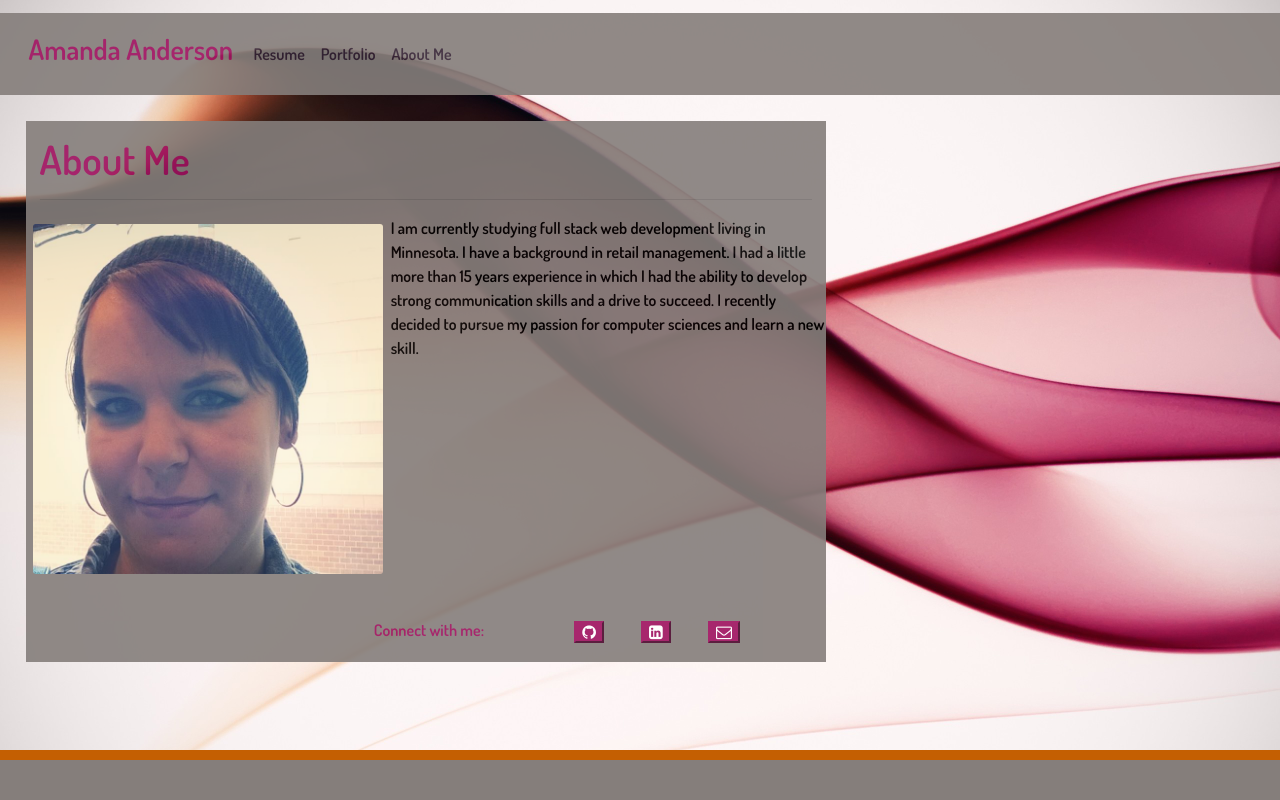
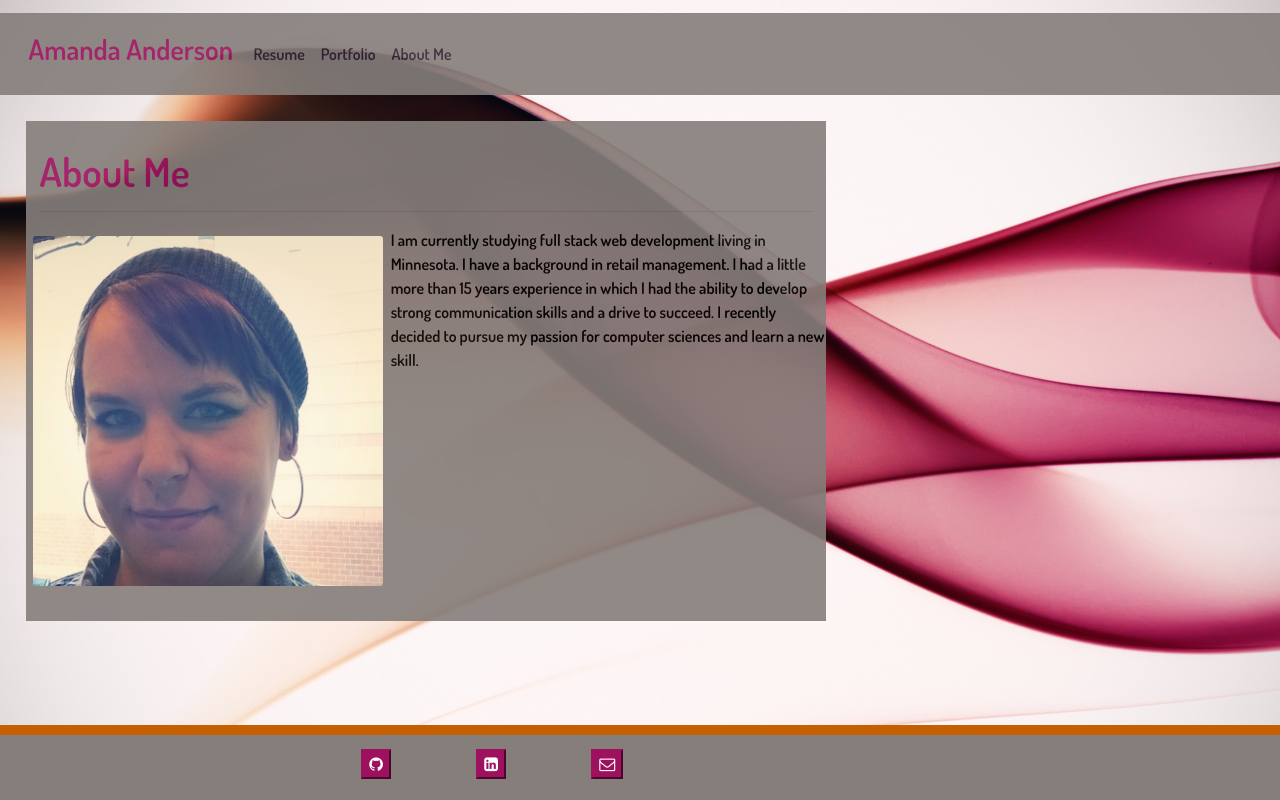
Before and after one commit to aanderson120/HtmlPortfolio, a plain HTML site: page index.html in a window 1280 px wide. Drawn offline with nearby package versions, Linux system fonts and the light colour scheme.

Commit message:
readme update

```diff
--- a/Assets/CSS/style.css
+++ b/Assets/CSS/style.css
@@ -135,18 +135,18 @@ p {
     float: right;
 }
 
-.socials {
-    margin-top: 5%;
-    color: rgb(158, 17, 95);
-}
-
 button {
     color: #fff;
     background-color: rgb(158, 17, 95);
     border-color: rgb(158, 17, 95);
+    height: 30px;
 }
 
 /* footer */
+
+.contact {
+    margin: 1%;
+}
 
 section {
     height: 10px;
@@ -158,7 +158,7 @@ section {
 
 footer {
     position: fixed;
-    height: 50px;
+    height: 75px;
     width: 110%;
     bottom: 0%;
     left: -1%;
--- a/index.html
+++ b/index.html
@@ -45,28 +45,28 @@
             <p>I am currently studying full stack web development living in Minnesota. I have a background in retail management. I had a little more than 15 years experience in which I had the ability to develop strong communication skills and a drive to succeed. I recently decided to pursue my passion for computer sciences and learn a new skill.</p>
         </div>
       </div>
+    </div>
 
-      <div class="row socials">
-        <div class="col-5"></div>
-        <div class="col-3">
-          <h6>Connect with me:</h6>
-        </div>
+</body>
+
+<footer>
+  <section></section>
+    <div class="contact row">
+      <div class="col-3"></div>
       <div class="col-1">
         <form action=https://github.com/aanderson120 method="get" target="_blank">
           <button type="submit" class="git"><i class="fa fa-github"></i></button>
       </div>
       <div class="col-1">
-            <button type="button"><a href="https://www.linkedin.com/in/amanda-anderson-66829334/" target="_blank"><i class="fa fa-linkedin-square"></i></a></button>
+        <button type="button"><a href="https://www.linkedin.com/in/amanda-anderson-66829334/" target="_blank"><i
+              class="fa fa-linkedin-square"></i></a></button>
       </div>
       <div class="col-1">
-          <button type="button"><a href="mailto:aanderson_120@yahoo.com" target="_blank"><i class="fa fa-envelope-o"></i></a></button>
+        <button type="button"><a href="mailto:aanderson_120@yahoo.com" target="_blank"><i
+              class="fa fa-envelope-o"></i></a></button>
       </div>
+      <div class="col-3"></div>
     </div>
-
-    </div>
-
-</body>
-
-<footer><section></section></footer>
+</footer>
 
 </html>
```
Also changed, not shown: contact.html (+27 -17 lines), portfolio.html (+8 -0 lines), 1 other file. Lines whose indentation alone changed are shown as unchanged.
